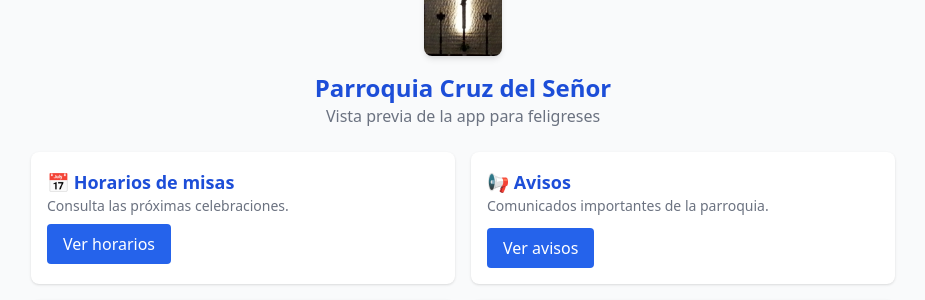
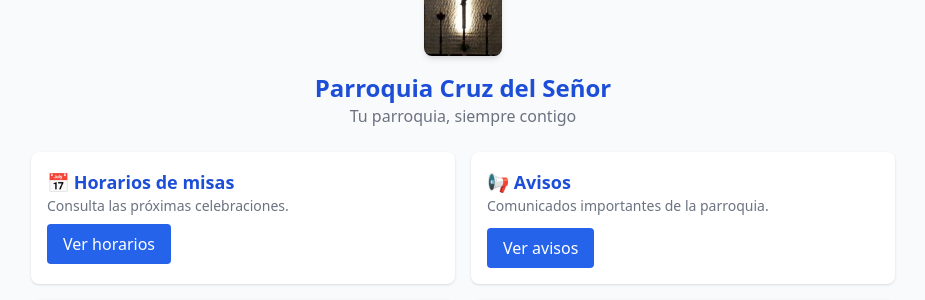
Before and after one commit to jesb1971/parroquiaapp-backend, a FastAPI app: page /app in a window 1280 px wide. Shown: the part 136-436 px from the top of the page, without its empty margins (177-1102 px from the left). Run offline with FastAPI, Linux system fonts and the light colour scheme; parts of the project's set-up code (start-up, migrations or seed data) failed here and were passed over; some libraries are stand-ins or nearby versions.

Commit message:
Actualizar mensaje de bienvenida de la parroquia

```diff
--- a/app/templates/home_demo.html
+++ b/app/templates/home_demo.html
@@ -20,7 +20,7 @@
             <h1 class="text-2xl font-bold text-blue-700 mt-4">
                 Parroquia Cruz del Señor
             </h1>
-            <p class="text-gray-500">Vista previa de la app para feligreses</p>
+            <p class="text-gray-500">Tu parroquia, siempre contigo</p>
 
         </div>
 
```
